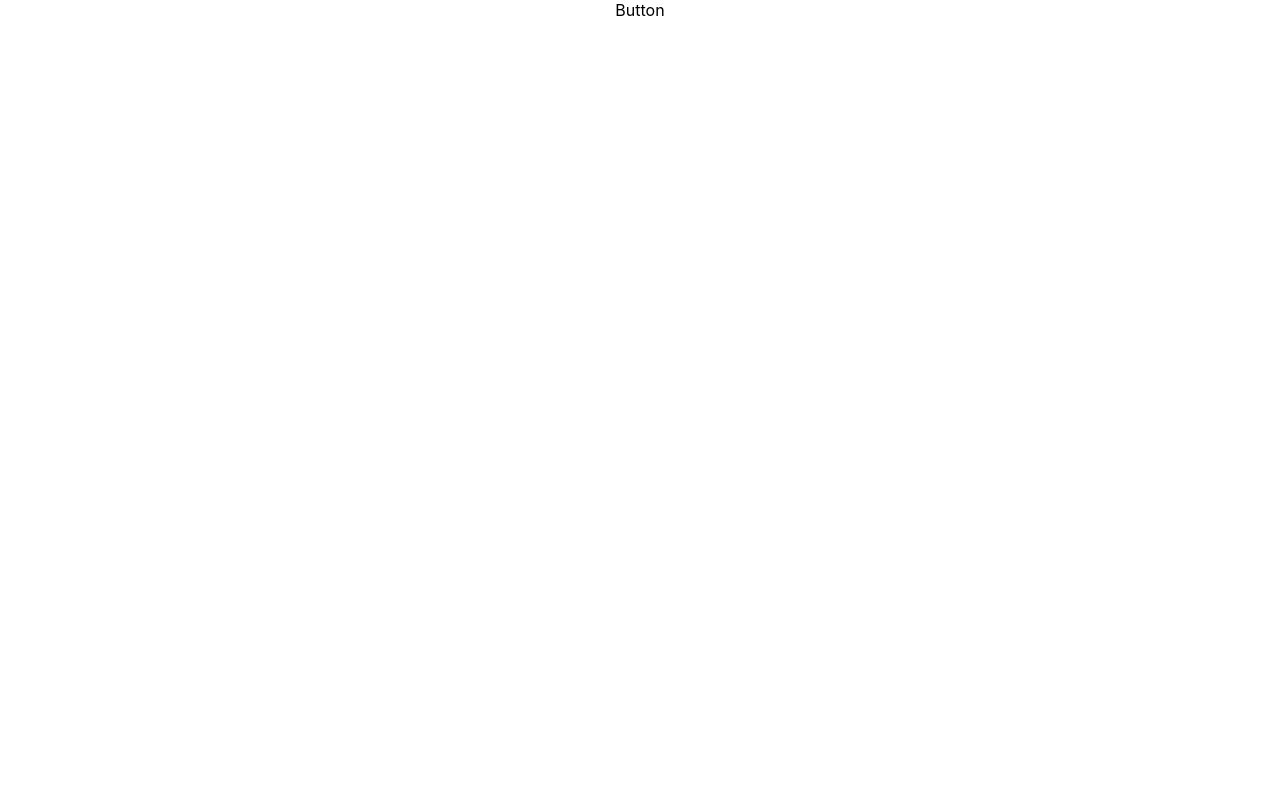
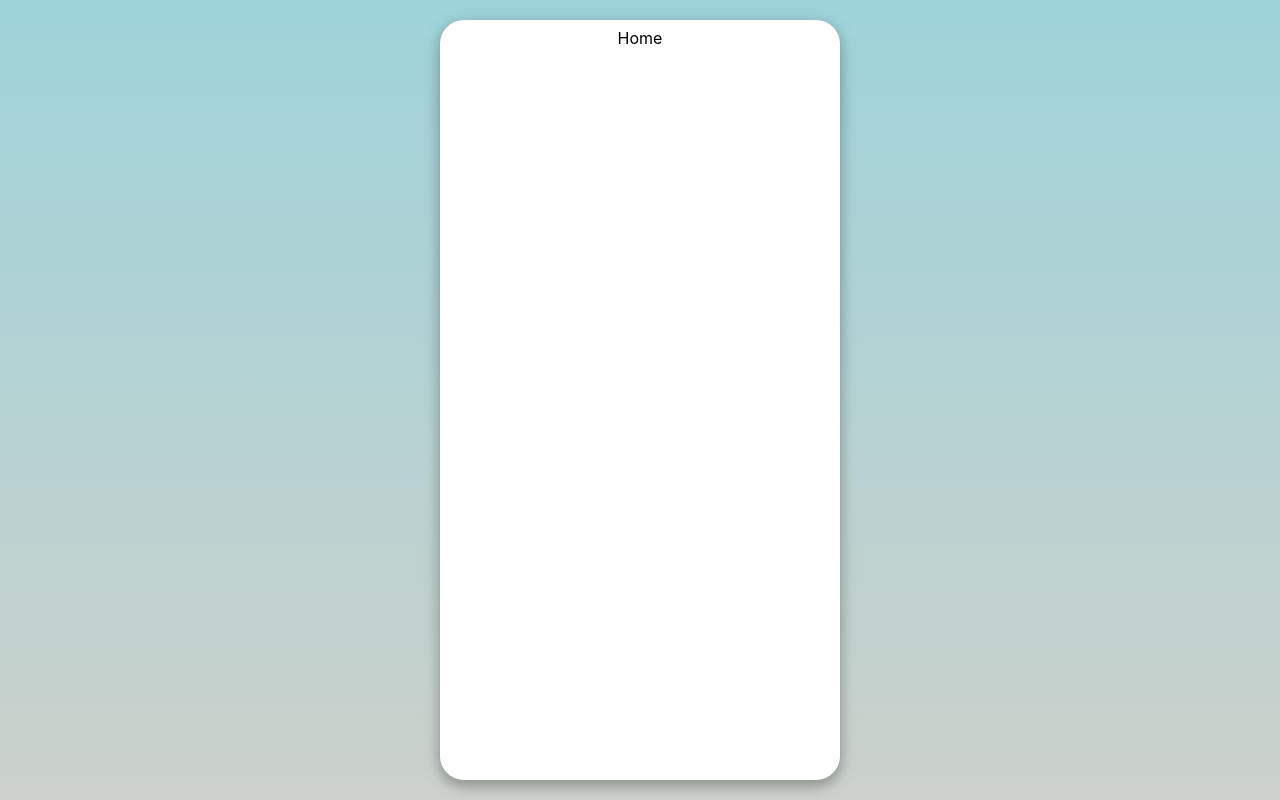
Before and after one commit to Mukesh16407/weatherAndLocation-app, a React (Create React App) app: page / in a window 1280 px wide. Built offline with nearby package versions, Linux system fonts and the light colour scheme.

Commit message:
Working OnUI

```diff
--- a/package.json
+++ b/package.json
@@ -6,6 +6,7 @@
     "@testing-library/jest-dom": "^5.16.4",
     "@testing-library/react": "^13.3.0",
     "@testing-library/user-event": "^13.5.0",
+    "aos": "^2.3.4",
     "react": "^18.2.0",
     "react-dom": "^18.2.0",
     "react-redux": "^8.0.2",
--- a/src/App.css
+++ b/src/App.css
@@ -1,38 +1,6 @@
 .App {
   text-align: center;
+  padding-top: 20px;
+  padding-bottom: 20px;
+  background-image:-webkit-linear-gradient(rgb(158,211,218),rgb(204,209,203));
 }
-
-.App-logo {
-  height: 40vmin;
-  pointer-events: none;
-}
-
-@media (prefers-reduced-motion: no-preference) {
-  .App-logo {
-    animation: App-logo-spin infinite 20s linear;
-  }
-}
-
-.App-header {
-  background-color: #282c34;
-  min-height: 100vh;
-  display: flex;
-  flex-direction: column;
-  align-items: center;
-  justify-content: center;
-  font-size: calc(10px + 2vmin);
-  color: white;
-}
-
-.App-link {
-  color: #61dafb;
-}
-
-@keyframes App-logo-spin {
-  from {
-    transform: rotate(0deg);
-  }
-  to {
-    transform: rotate(360deg);
-  }
-}
--- a/src/App.js
+++ b/src/App.js
@@ -1,10 +1,15 @@
-import './App.css';
-import { Button } from './Components/Button';
+import Aos from "aos";
+import { useEffect } from "react";
+
+import './App.css'
+import {Home} from './Pages/Home'
 
 function App() {
+
+
   return (
     <div className="App">
-      <Button/>
+      <Home/>
     </div>
   );
 }
--- a/src/Pages/Home.jsx
+++ b/src/Pages/Home.jsx
@@ -3,11 +3,17 @@ import styled from 'styled-components'
 
 
 const Container = styled.div`
-
+ max-width: 30%;
+ height: 93vh;
+  background:white;
+  border-radius: 1.5rem;
+  padding: 0.5rem;
+  margin:auto;
+  box-shadow: rgba(0, 0, 0, 0.35) 0px 5px 15px;
 `;
 
 export const Home = () => {
   return (
-    <div>Home</div>
+    <Container>Home</Container>
   )
 }
```
Also changed, not shown: src/Pages/Map.jsx (+7 -0 lines), 1 other file (tests, documents, lock files or other folders).
